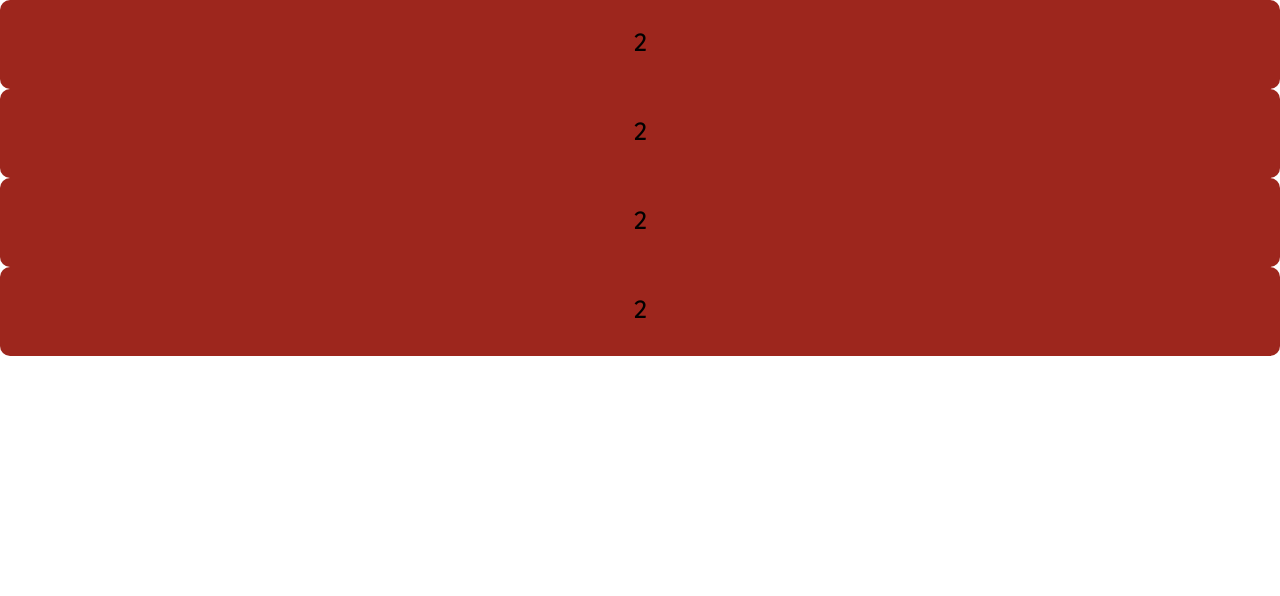
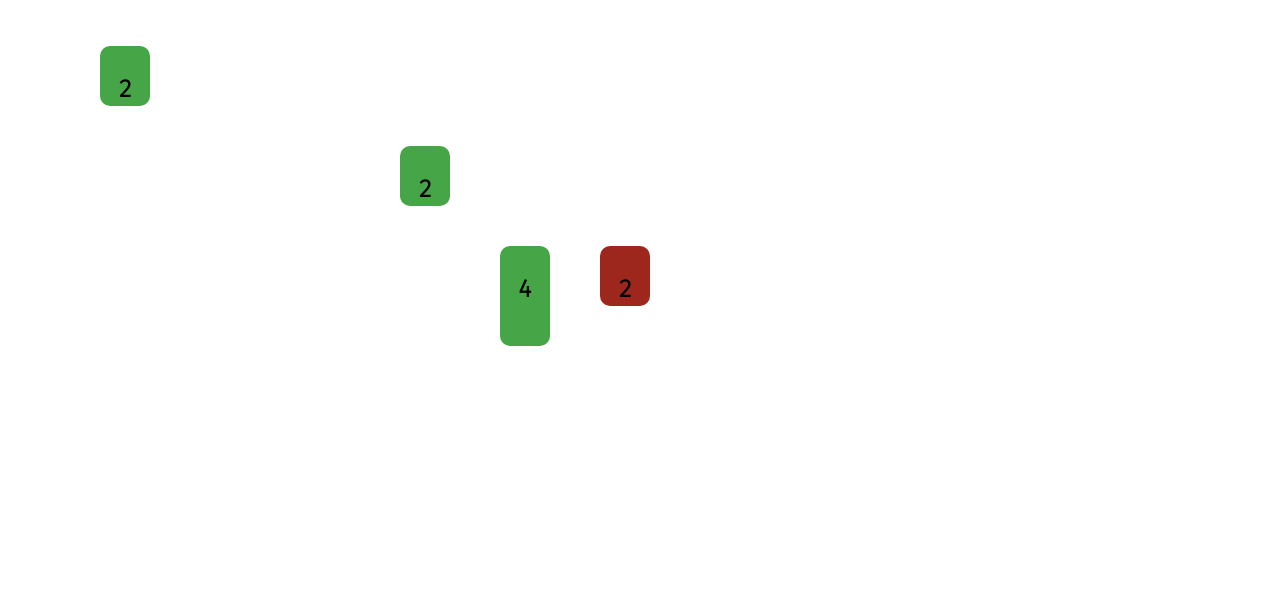
Before and after one commit to thebloom/table42restaurant, a PHP site: page / in a window 1280 px wide. Shown: the part 54-650 px from the top of the page. Run offline with PHP 8.4, Linux system fonts and the light colour scheme.

Commit message:
map view and tables.json populated

```diff
--- a/assets/css/style.css
+++ b/assets/css/style.css
@@ -20,6 +20,7 @@ h1 {
   padding: 8px;
 }
 .table {
+  position: absolute;
   background: #9d261d;
   font-size: 24px;
   font-weight: bold;
@@ -32,16 +33,20 @@ h1 {
   -moz-background-clip: padding-box;
   background-clip: padding-box;
 }
-.table.open {
+.table.true {
   background: #46a546;
 }
-.table.open:hover {
+.table.true:hover {
   cursor: pointer;
   background: #378137;
 }
 .table:hover {
   cursor: pointer;
   background: #721c15;
+}
+.tbl {
+  background: #000000;
+  position: absolute;
 }
 .reservation {
   background: #00d0ff;
@@ -66,6 +71,12 @@ h1 {
 .reservation:hover {
   cursor: pointer;
   background: #00a6cc;
+}
+.sort {
+  font-size: 24px;
+  font-weight: bold;
+  padding: 5px;
+  text-align: center;
 }
 .clearfix:after {
   content: "";
--- a/assets/js/controllers.js
+++ b/assets/js/controllers.js
@@ -23,4 +23,7 @@ function ReservationCtrl($scope, $http) {
     console.log(data);
     $scope.reservations = data.reservations;
   });
+  $scope.predicate = 'time';
+  $scope.up = "icon-chevron-up";
+  $scope.down = "icon-chevron-down";
 }
--- a/assets/less/shared.less
+++ b/assets/less/shared.less
@@ -19,13 +19,14 @@ h1 {
 }
 
 .table {
+	position: absolute;
 	background: @red;
 	font-size: 24px;
 	font-weight: bold;
 	padding: 30px 5px;
 	text-align: center;
 	.rounded(10px);
-	&.open {
+	&.true {
 		background: @green;
 		&:hover {
 			cursor: pointer;
@@ -36,6 +37,11 @@ h1 {
 		cursor: pointer;
 		background: darken(@red, 10%);
 	}
+}
+
+.tbl {
+	background: @black;
+	position: absolute;
 }
 
 .reservation {
@@ -57,3 +63,10 @@ h1 {
 		background: darken(@turqoise, 10%);
 	}
 }
+
+.sort {
+	font-size: 24px;
+	font-weight: bold;
+	padding: 5px;
+	text-align: center;
+}
--- a/tables.json
+++ b/tables.json
@@ -1,35 +1,51 @@
 {
   "tables": [
   {
-    "capacity": "2",
+    "capacity": "4",
     "open": true,
     "location": [
-      3,
-      3
+      300,
+      500
+    ],
+    "size": [
+      50,
+      100
     ]
   },
   {
     "capacity": "2",
     "open": true,
     "location": [
-      3,
-      3
+      100,
+      100
+    ],
+    "size": [
+      50,
+      50
     ]
   },
   {
     "capacity": "2",
     "open": false,
     "location": [
-      3,
-      3
+      300,
+      600
+    ],
+    "size": [
+      50,
+      50
     ]
   },
   {
     "capacity": "2",
     "open": true,
     "location": [
-      3,
-      3
+      200,
+      400
+    ],
+    "size": [
+      50,
+      50
     ]
   }
 ]
--- a/views/map.html
+++ b/views/map.html
@@ -3,11 +3,14 @@
 </header>
 <section id="content">
   <div class="container">
-    <div ng-repeat="table in tables">
-      <div class="table">
+    <div class="tablecontainer">
+      <div ng-repeat="table in tables">
+      <div class="table {{table.open}}" style="width: {{table.size[0]}}px; height: {{table.size[1]}}px; top: {{table.location[0]}}px; left:{{table.location[1]}}px;" ng-click="!table.open">
         {{table.capacity}}
       </div>
     </div>
+    </div>
+
     <!-- six single tables -->
     <!-- <div class="row">
       <div class="span1 table open" ng-click="toggle($event)" id="test">
```
Also changed, not shown: views/reservation.html (+9 -1 lines).
